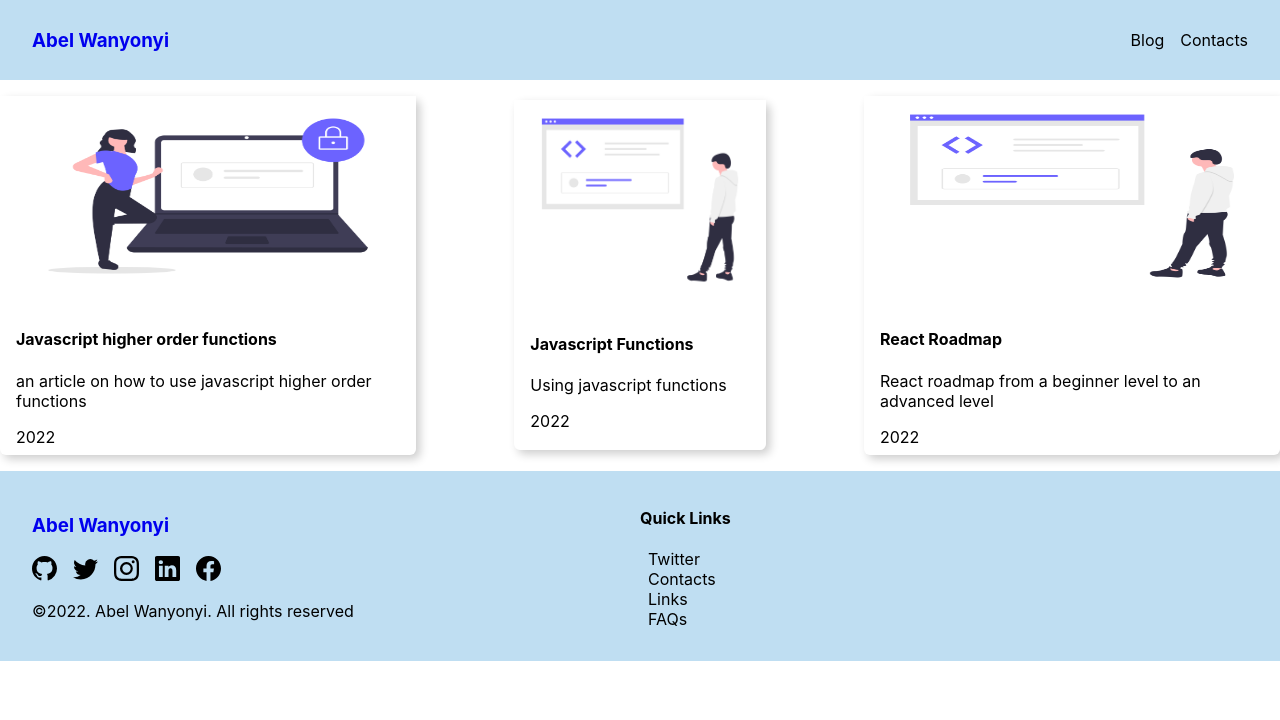
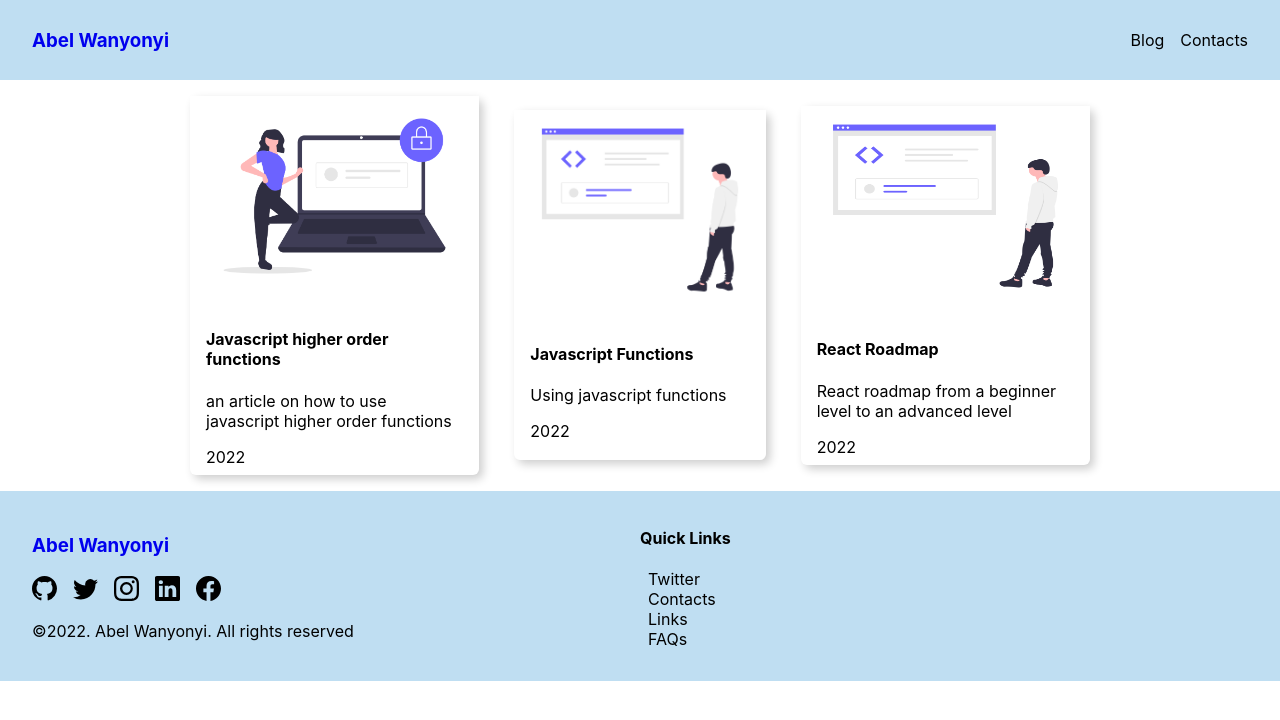
Before and after one commit to abeloa3411/portfolio, a React (Create React App) app: page /blogs in a window 1280 px wide. Shown: the top 720 px of the page. Built offline with nearby package versions, Linux system fonts and the light colour scheme.

Commit message:
new changes

```diff
--- a/src/components/ Work.js
+++ b/src/components/ Work.js
@@ -32,7 +32,13 @@ const Work = () => {
     <WorkContainer>
       <WorkTitle>I'm a frontend developer</WorkTitle>
       <LinkContainer>
-        <LinkRoute href="#">read more about me</LinkRoute>
+        <LinkRoute
+          href="https://www.linkedin.com/in/abel-wanyonyi-4408b8201/"
+          target="_blank"
+          rel="nowhere"
+        >
+          read more about me
+        </LinkRoute>
         <AiOutlineArrowRight />
       </LinkContainer>
     </WorkContainer>
--- a/src/components/Articles.js
+++ b/src/components/Articles.js
@@ -35,6 +35,7 @@ const ArticlesCards = styled.div`
 `;
 const Card = styled.article`
   min-height: 350px;
+  height: 100%;
   border-radius: 6px;
   box-shadow: 4px 4px 10px rgba(0, 0, 0, 0.2);
   @media screen and (max-width: 480px) {
--- a/src/components/Projects.js
+++ b/src/components/Projects.js
@@ -70,8 +70,8 @@ const Projects = () => {
         <ProjectsHeader>
           <ProjectsTitle>Latest Projects</ProjectsTitle>
           <ArticleP>
-            i have a lot of projects but i cant show all of them, Here are few
-            of the projects
+            i have a lot of projects but i cant show all of them,You can go to
+            my github and check Here are few of the projects
           </ArticleP>
         </ProjectsHeader>
         <ProjectsCards>
--- a/src/pages/BlogPage.js
+++ b/src/pages/BlogPage.js
@@ -2,7 +2,7 @@ import React from "react";
 import data from "../data";
 import styled from "styled-components";
 
-const BlogContainer = styled.section`
+const BlogContainer = styled.div`
   width: 100%;
   margin-top: 1rem;
   margin-bottom: 1rem;
@@ -11,7 +11,7 @@ const BlogCenter = styled.div`
   display: grid;
   grid-template-columns: 1fr 1fr 1fr;
   grid-gap: 16px;
-  width: 900px;
+  max-width: 900px;
   width: 100%;
   margin: 0 auto;
 
@@ -56,14 +56,17 @@ const BlogPage = () => {
     <BlogContainer>
       <BlogCenter>
         {data.map((item) => {
-          const { id, title, img, description } = item;
+          const { id, title, img, description, link } = item;
           return (
             <a
               key={id}
+              href={link}
               style={{
                 display: "flex",
                 justifyContent: "center",
                 alignItems: "center",
+                textDecoration: "none",
+                color: "black",
               }}
             >
               <Card>
```
